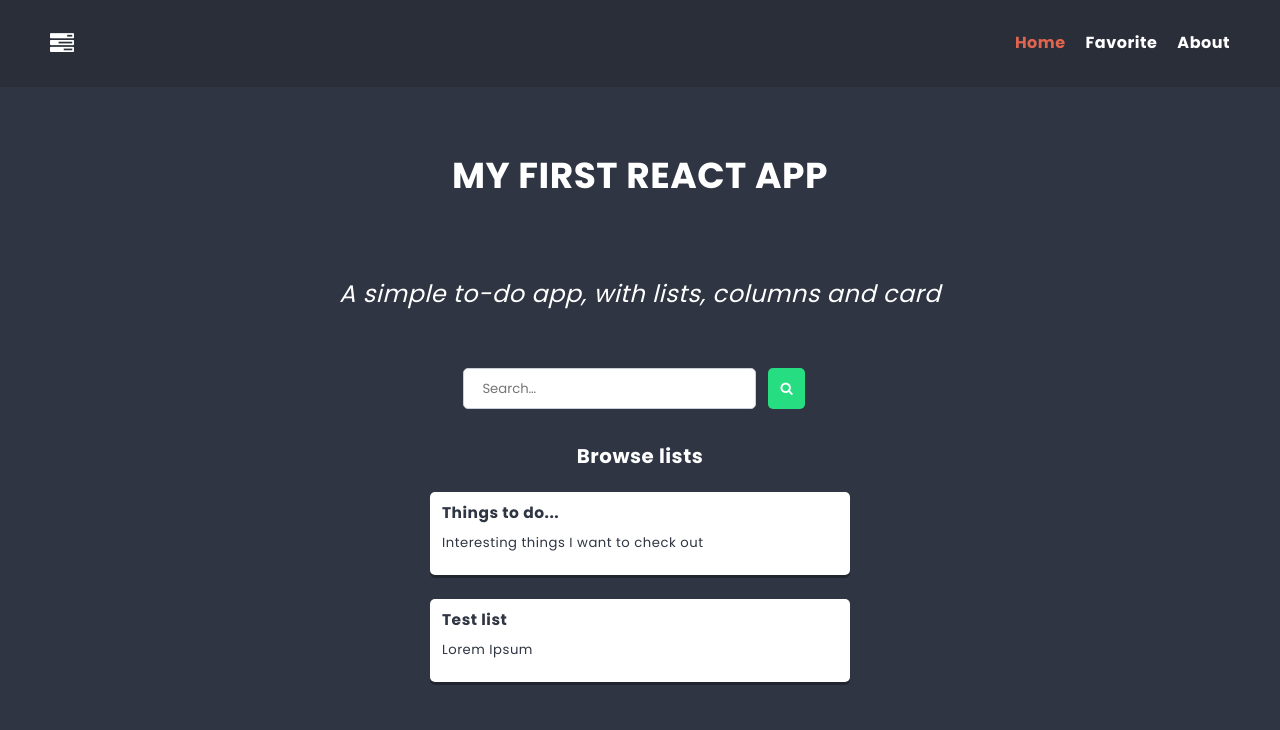
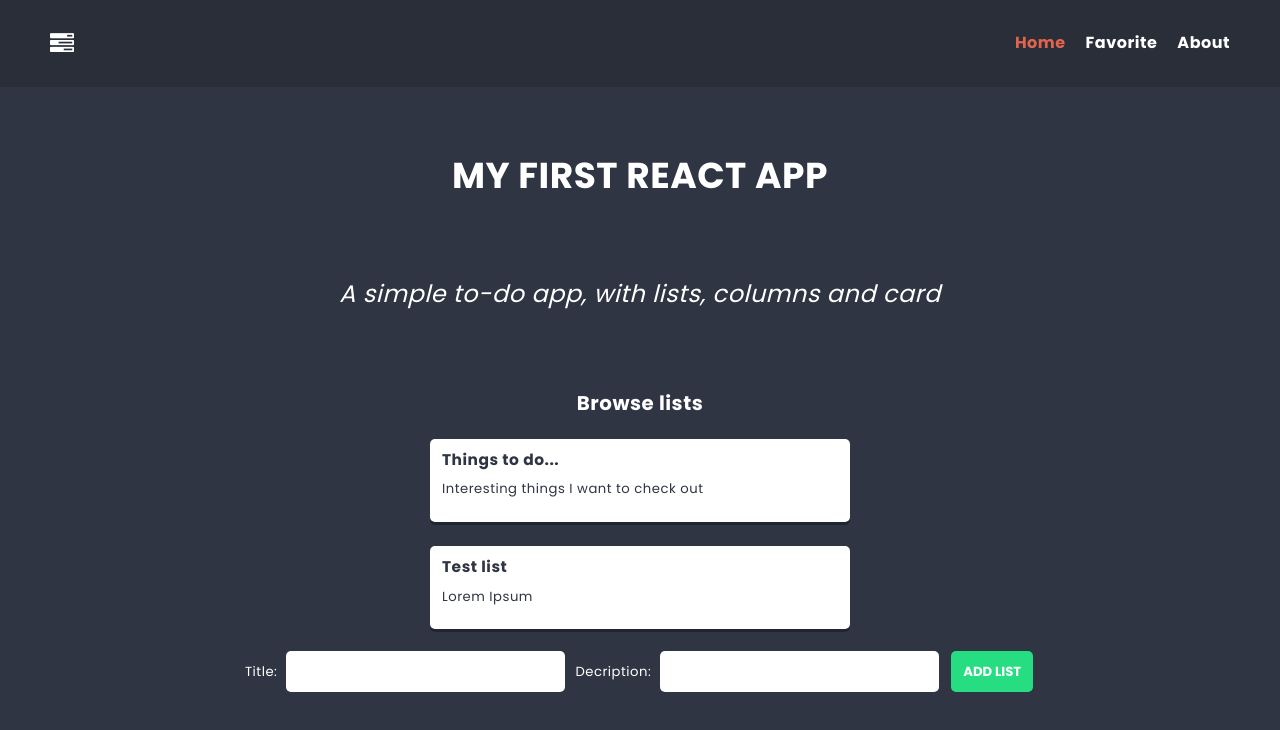
Before and after one commit to karmana/project-react-app, a React (Create React App) app: page / in a window 1280 px wide. Shown: the top 730 px of the page. Built offline with nearby package versions, Linux system fonts and the light colour scheme.

Commit message:
14.3.5-6 Make changes in links, add new list functionality, fix add column

```diff
--- a/src/components/ColumnForm/ColumnForm.js
+++ b/src/components/ColumnForm/ColumnForm.js
@@ -11,7 +11,7 @@ const ColumnForm = props => {
 
         const handleSubmit = e => {
             e.preventDefault();
-            dispatch(addColumn({ title, icon }));
+            dispatch(addColumn({ title, icon, listId:props.listId }));
             setTitle('');
             setIcon('');
         }
--- a/src/components/Home/Home.js
+++ b/src/components/Home/Home.js
@@ -1,12 +1,10 @@
 import Hero from "../Hero/Hero";
-import SearchForm from "../SearchForm/SearchForm";
 import Lists from "../Lists/Lists";
 
 const Home = () => {
     return (
         <>
             <Hero />
-            <SearchForm />
             <Lists />
         </>
     );
--- a/src/components/List/List.js
+++ b/src/components/List/List.js
@@ -1,9 +1,11 @@
 import styles from './List.module.scss';
 import Column from '../Column/Column';
 import ColumnForm from '../ColumnForm/ColumnForm';
+import SearchForm from '../SearchForm/SearchForm';
 import { getListById, getColumnByList } from '../../redux/store';
 import { useSelector } from 'react-redux';
 import { useParams } from 'react-router';
+import { Navigate } from 'react-router-dom';
 
 const List = () => {
 
@@ -11,16 +13,18 @@ const List = () => {
     const columns = useSelector(state => getColumnByList(state, listId));
     const listData = useSelector(state => getListById(state, listId));
 
+    if(!listData) return <Navigate to="/" />
         return (
         <div className={styles.list}>
             <header className={styles.header}>
                 <h2 className={styles.title}>{listData.title}</h2>
             </header>
             <p className={styles.description}>{listData.description}</p>
+            <SearchForm />
             <section className={styles.columns}>
                 {columns.map(column => <Column key={column.id} {...column} />)}
             </section>
-        <ColumnForm />
+            <ColumnForm listId={listId} />
         </div>
         );
 };
--- /dev/null
+++ b/src/components/ListForm/ListForm.js
@@ -0,0 +1,28 @@
+import styles from './ListForm.module.scss';
+import Button from '../Button/Button';
+import { useState } from 'react';
+import { useDispatch } from 'react-redux';
+import { addList } from '../../redux/store';
+
+const ListForm = props => {
+        const [title, setTitle] = useState('');
+        const [decription, setDescription ] = useState('');
+        const dispatch = useDispatch();
+
+        const handleSubmit = e => {
+            e.preventDefault();
+            dispatch(addList({ title, decription }));
+            setTitle('');
+            setDescription('');
+        }
+
+        return (
+        <form className={styles.listForm} onSubmit={handleSubmit}>
+           <label>Title:</label> <input type="text" value={title} onChange={e => setTitle(e.target.value)} />
+           <label>Decription:</label> <input type="text" value={decription} onChange={e => setDescription(e.target.value)} />
+            <Button>Add list</Button>
+        </form>
+    );
+};
+
+export default ListForm;
--- /dev/null
+++ b/src/components/ListForm/ListForm.module.scss
@@ -0,0 +1,18 @@
+@import '../../styles/settings.scss';
+
+.listForm {
+    padding: 10px;
+    text-align: center;
+
+    label {
+        margin-left: 10px;
+        margin-right: 5px;
+    }
+
+    input {
+        line-height: 1.3;
+        border-radius: $radius;
+        border: 0;
+        padding: $base-size;
+    }
+}
--- a/src/components/Lists/Lists.js
+++ b/src/components/Lists/Lists.js
@@ -2,6 +2,7 @@ import styles from './Lists.module.scss';
 import { useSelector } from 'react-redux';
 import { getAllLists } from '../../redux/store';
 import { Link } from 'react-router-dom';
+import ListForm from '../ListForm/ListForm';
 
 const Lists = () => {
     const lists = useSelector(getAllLists);
@@ -15,6 +16,7 @@ const Lists = () => {
             <p>{list.description}</p>
             </Link>
         ))}
+            <ListForm />
         </section>
     );
 };
--- a/src/redux/store.js
+++ b/src/redux/store.js
@@ -5,6 +5,7 @@ import strContains from '../utils/strContains'
 
 //selectors
 export const getFilteredCards = ({ cards, searchString }, columnId) => cards.filter(card => card.columnId === columnId && strContains(card.title, searchString));
+export const getAllColumns = state => state.columns;
 export const getColumnByList = ({ columns }, listId) => columns.filter(columns => columns.listId === listId);
 export const getListById = ({ lists }, listId) => lists.find(list => list.id === listId);
 export const getAllLists = state => state.lists;
@@ -13,6 +14,7 @@ export const getAllLists = state => state.lists;
 // action creators
 export const addColumn = payload => ({ type: 'ADD_COLUMN', payload });
 export const addCard = payload => ({ type: 'ADD_CARD', payload });
+export const addList = payload => ({ type: 'ADD_LIST', payload });
 export const updateSearching = payload => ({ type: 'UPDATE_SEARCHSTRING', payload });
 
 
@@ -22,6 +24,8 @@ const reducer = (state, action) => {
             return { ...state, columns: [...state.columns, { ...action.payload, id: shortid() }]};
         case 'ADD_CARD':
             return { ...state, cards: [...state.cards, { ...action.payload, id: shortid() }]};
+        case 'ADD_LIST':
+            return { ...state, lists: [ ...state.lists, { ...action.payload, id: shortid() }]};
         case 'UPDATE_SEARCHSTRING':
             return { ...state, searchString: action.payload.searchString };
         default:
```
Lines whose indentation alone changed are shown as unchanged.
